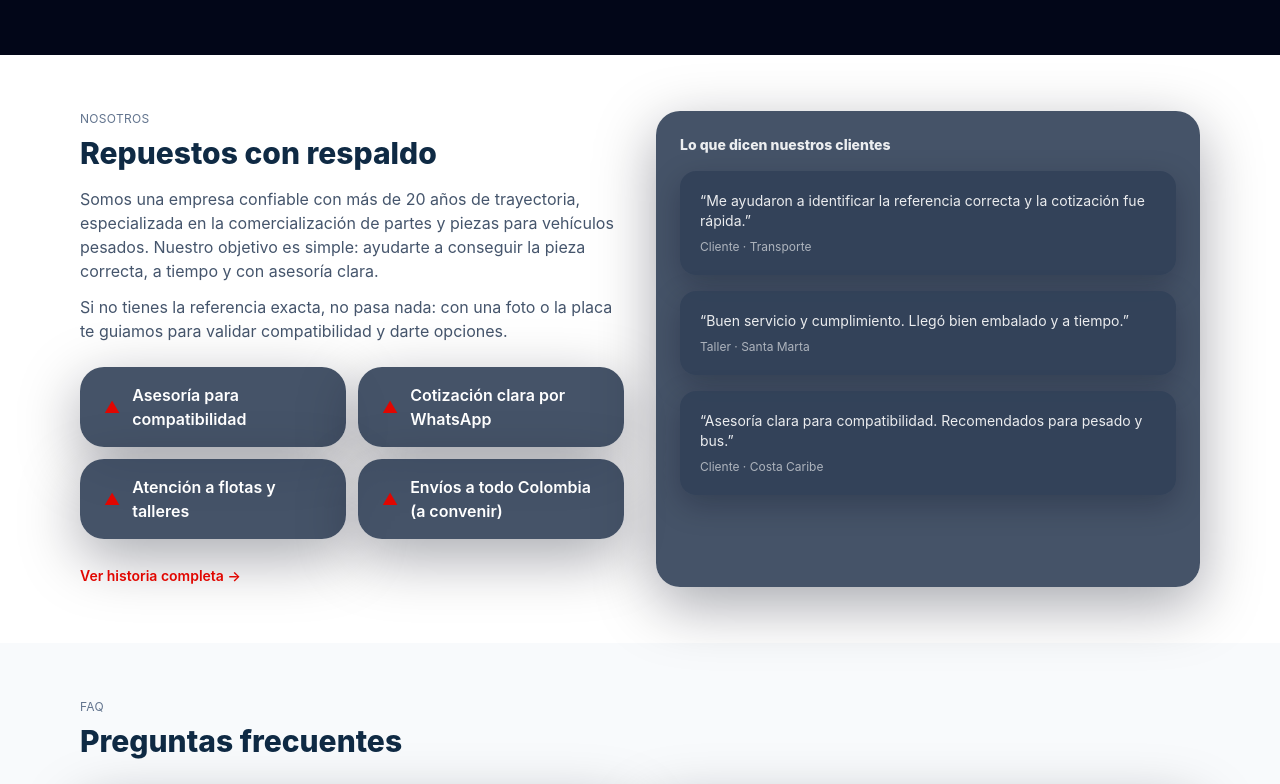
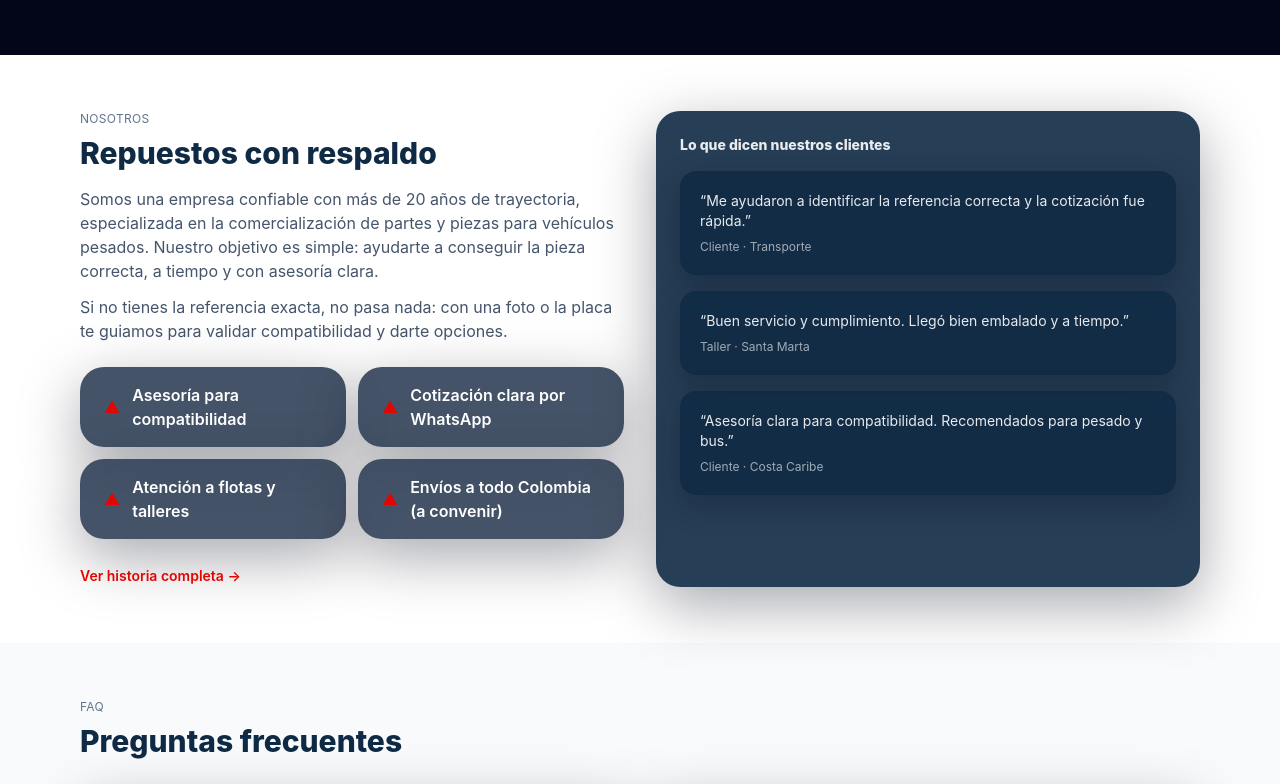
Before and after one commit to julianchocmanrique/Tornirepuestos-web, a Next.js app: page / in a window 1280 px wide. Shown: the part 3017-3801 px from the top of the page. Built offline with nearby package versions, Linux system fonts and the light colour scheme.

Commit message:
Use brand blue background for testimonial cards

```diff
--- a/src/app/page.tsx
+++ b/src/app/page.tsx
@@ -498,7 +498,7 @@ export default function Page() {
           </div>
 
           {/* Mantener este bloque CLARO como la referencia */}
-          <div className="rounded-3xl bg-slate-700/90 p-6 text-white shadow-[0_18px_60px_rgba(2,6,23,0.35)]">
+          <div className="rounded-3xl bg-[#0F2A44]/90 p-6 text-white shadow-[0_18px_60px_rgba(2,6,23,0.35)]">
             <div className="text-sm font-extrabold text-white/90">
               Lo que dicen nuestros clientes
             </div>
@@ -506,7 +506,7 @@ export default function Page() {
               {testimonials.map((t, i) => (
                 <div
                   key={i}
-                  className="rounded-2xl bg-slate-700/90 p-5 text-white shadow-[0_10px_30px_rgba(2,6,23,0.25)]"
+                  className="rounded-2xl bg-[#0F2A44]/85 p-5 text-white shadow-[0_10px_30px_rgba(2,6,23,0.25)]"
                 >
                   <div className="text-sm text-white/90">“{t.quote}”</div>
                   <div className="mt-2 text-xs text-white/60">{t.meta}</div>
```
